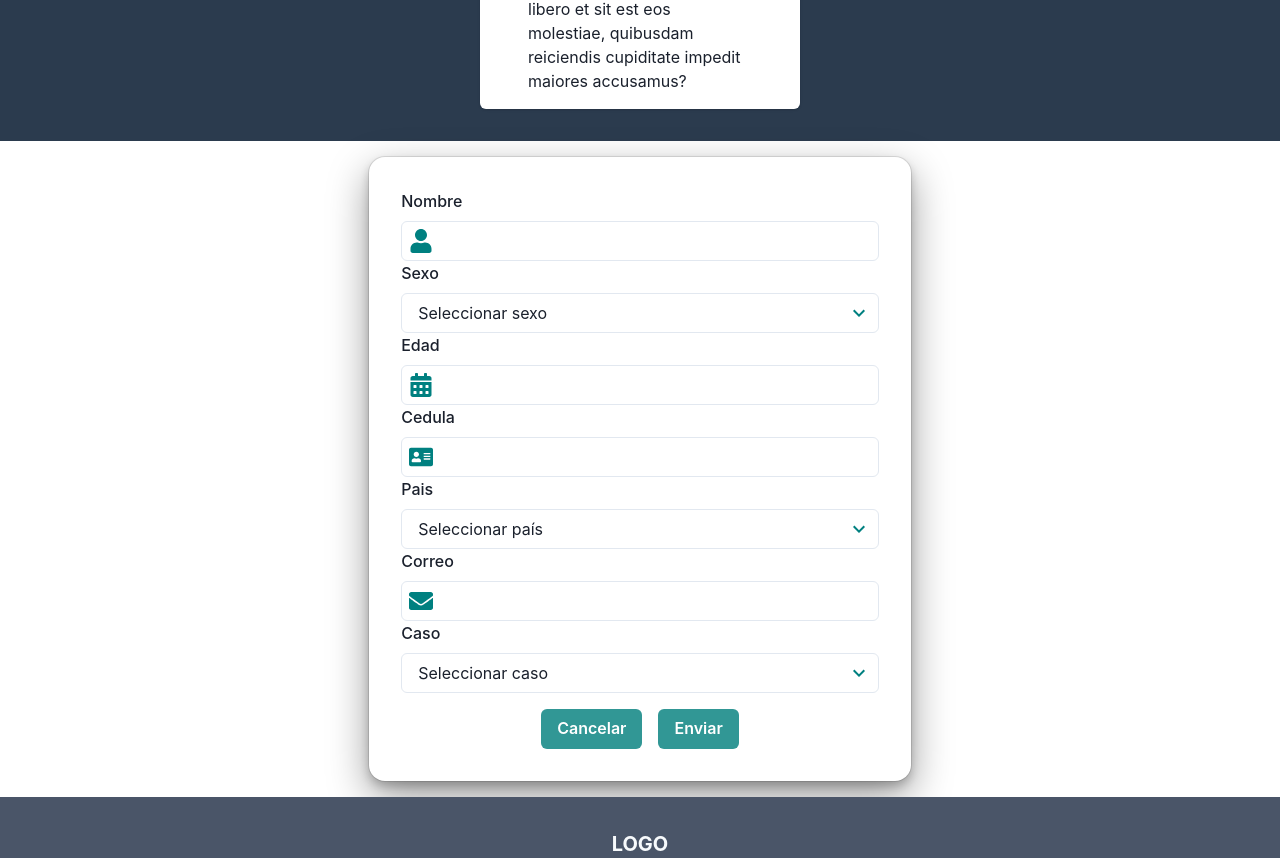
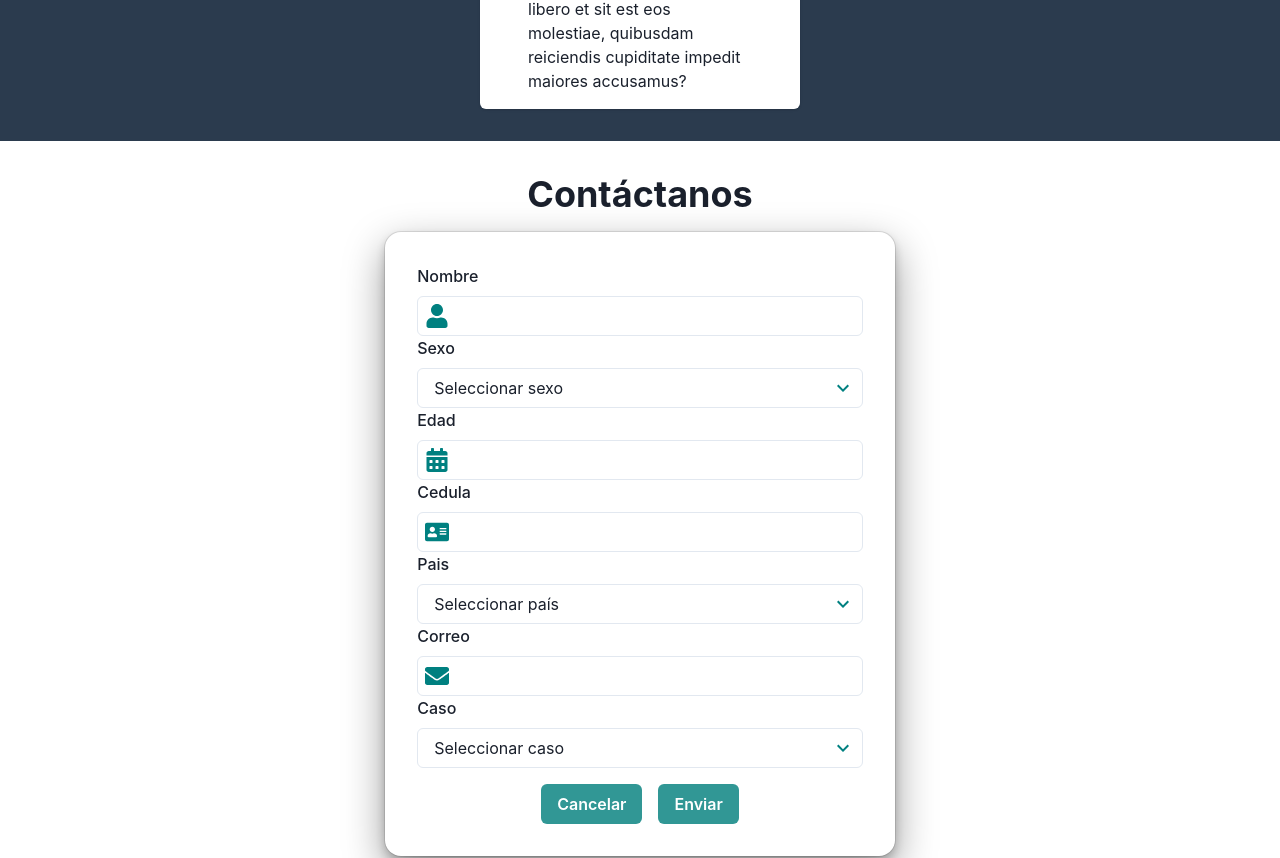
Before and after one commit to AndresTeller/parcial-final-web, a React (Vite) app: page / in a window 1280 px wide. Shown: the part 1175-2033 px from the top of the page. Built offline with nearby package versions, Linux system fonts and the light colour scheme.

Commit message:
Form label added.

```diff
--- a/src/components/Form.jsx
+++ b/src/components/Form.jsx
@@ -1,4 +1,4 @@
-import { Box, Button, Container } from "@chakra-ui/react";
+import { Box, Button, Container, Heading } from "@chakra-ui/react";
 import MyInput from "./MyInput";
 import MySelectInput  from "./MySelectInput";
 import {
@@ -10,7 +10,8 @@ import {
 
 const SimpleSignIn = () => {
   return (
-    <Container>
+    <Container textAlign='center' p='2rem'>
+      <Heading>Contáctanos</Heading>
       <Box
         maxW="40rem"
         p="2rem"
@@ -41,13 +42,9 @@ const SimpleSignIn = () => {
           fieldName="Caso"
           placeHolder="Seleccionar caso"
         />
-        <Box mt="1rem" display='flex' gap='1rem' alignItems='center'>
-          <Button colorScheme="teal">
-            Cancelar
-          </Button>
-          <Button colorScheme="teal">
-            Enviar
-          </Button>
+        <Box mt="1rem" display="flex" gap="1rem" alignItems="center">
+          <Button colorScheme="teal">Cancelar</Button>
+          <Button colorScheme="teal">Enviar</Button>
         </Box>
       </Box>
     </Container>
```
